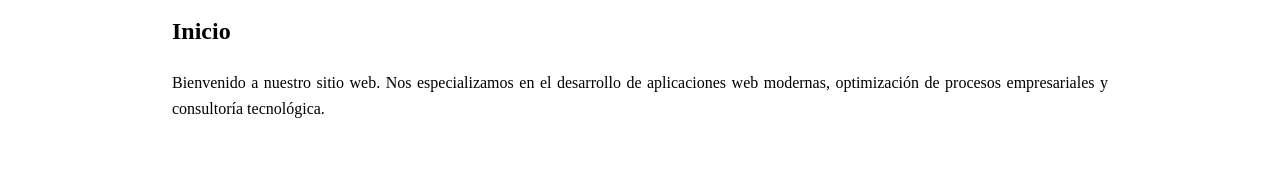
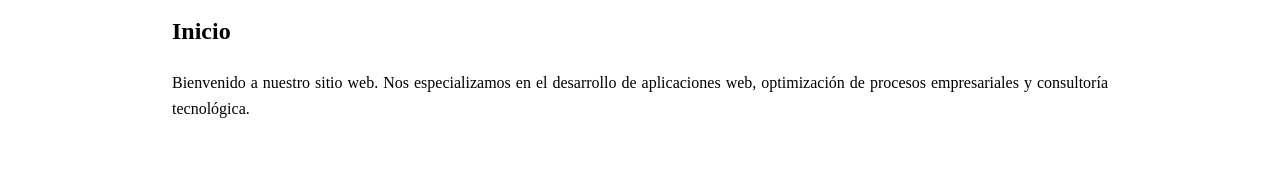
Before and after one commit to JesusDMartinezAlcon/Proyecto-Web-jesmaralc2627, a plain HTML site: page index.html in a window 1280 px wide. Shown: the part 329-501 px from the top of the page. Drawn offline with Linux system fonts and the light colour scheme.

Commit message:
Edición index 1 desarollador

```diff
--- a/index.html
+++ b/index.html
@@ -27,7 +27,7 @@
             <h2>Inicio</h2>
             <p>
                 Bienvenido a nuestro sitio web. Nos especializamos en el desarrollo
-                de aplicaciones web modernas, optimización de procesos empresariales
+                de aplicaciones web, optimización de procesos empresariales
                 y consultoría tecnológica.
             </p>
         </section>
```
